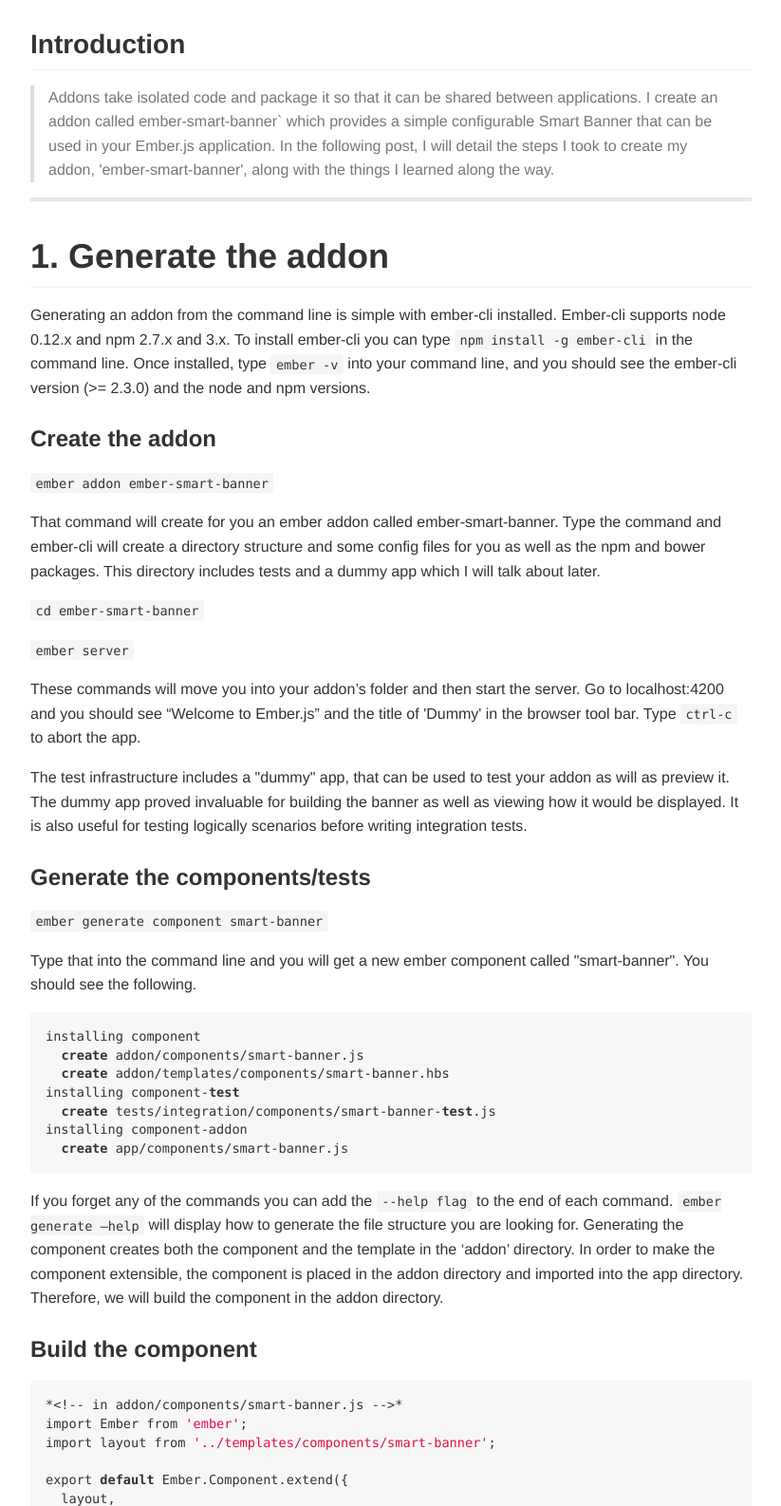
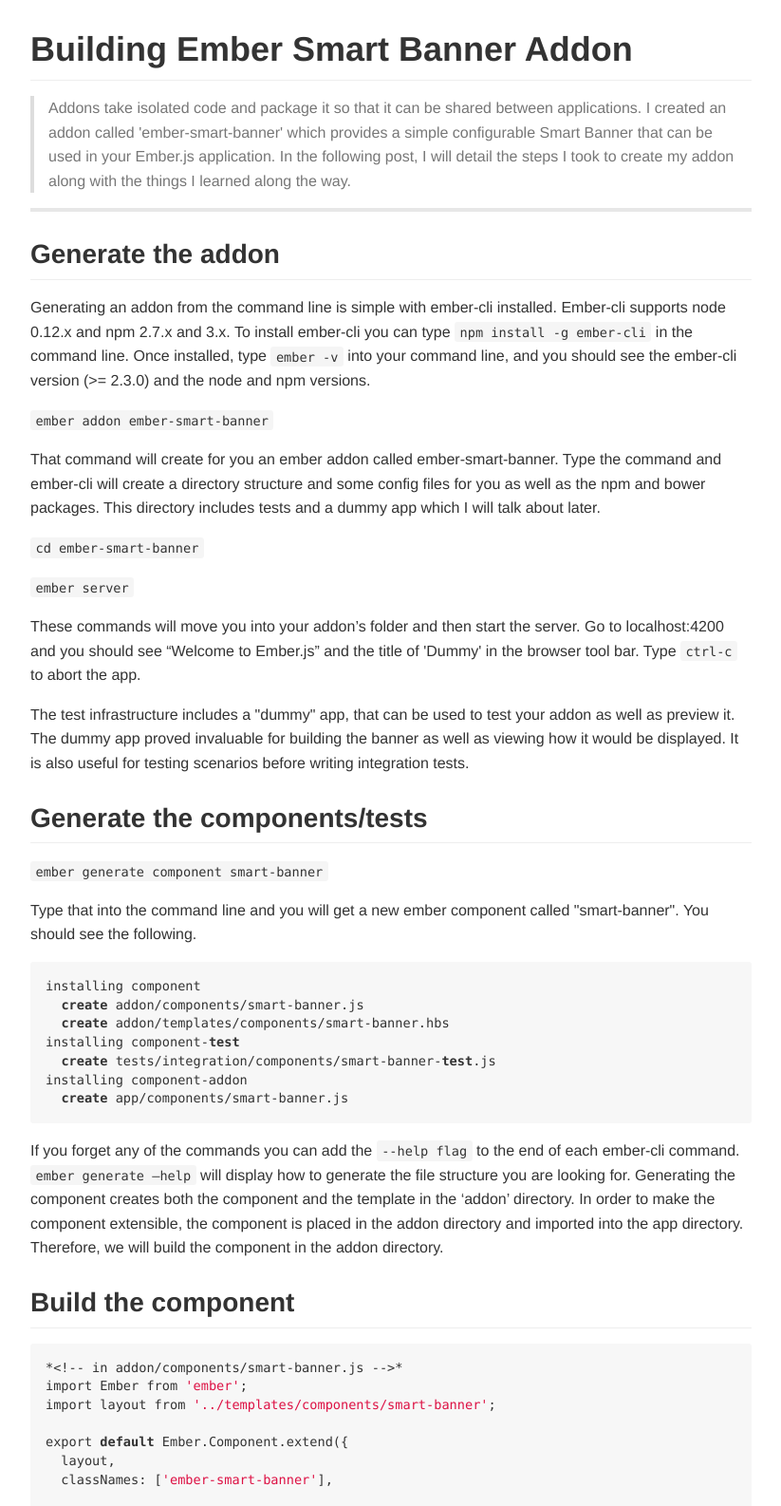
Before and after one commit to TylerJNewman/tylerjnewman.github.io, a plain HTML site: page index.html in a window 1280 px wide. Shown: the top 1586 px of the page at 95% size, without its empty margins (243-1066 px from the left). Drawn offline with Linux system fonts and the light colour scheme.

Commit message:
fix typos

```diff
--- a/index.html
+++ b/index.html
@@ -3,29 +3,28 @@
   <head>
     <meta charset="utf-8">
     <meta name="viewport" content="width=device-width, initial-scale=1, minimal-ui">
-    <title>Introduction</title>
+    <title>Building Ember Smart Banner Addon</title>
     <link type="text/css" rel="stylesheet" href="assets/css/github-markdown.css">
     <link type="text/css" rel="stylesheet" href="assets/css/pilcrow.css">
     <link type="text/css" rel="stylesheet" href="assets/css/hljs-github.min.css"/>
   </head>
   <body>
-    <article class="markdown-body"><h2 id="introduction"><a class="header-link" href="#introduction"></a>Introduction</h2>
+    <article class="markdown-body"><h1 id="building-ember-smart-banner-addon"><a class="header-link" href="#building-ember-smart-banner-addon"></a>Building Ember Smart Banner Addon</h1>
 <blockquote>
-<p>Addons take isolated code and package it so that it can be shared between applications.  I create an addon called ember-smart-banner` which provides a simple configurable Smart Banner that can be used in your Ember.js application. In the following post, I will detail the steps I took to create my addon, &#39;ember-smart-banner&#39;, along with the things I learned along the way.</p>
+<p>Addons take isolated code and package it so that it can be shared between applications.  I created an addon called &#39;ember-smart-banner&#39; which provides a simple configurable Smart Banner that can be used in your Ember.js application. In the following post, I will detail the steps I took to create my addon along with the things I learned along the way.</p>
 </blockquote>
 <hr>
-<h1 id="1-generate-the-addon"><a class="header-link" href="#1-generate-the-addon"></a>1. Generate the addon</h1>
+<h2 id="generate-the-addon"><a class="header-link" href="#generate-the-addon"></a>Generate the addon</h2>
 <p>Generating an addon from the command line is simple with ember-cli installed.  Ember-cli supports node 0.12.x and npm 2.7.x and 3.x.  To install ember-cli you can type <code>npm install -g ember-cli</code> in the command line.  Once installed, type <code>ember -v</code> into your command line, and you should see the ember-cli version
 (&gt;= 2.3.0) and the node and npm versions.</p>
-<h3 id="create-the-addon"><a class="header-link" href="#create-the-addon"></a>Create the addon</h3>
 <p><code>ember addon ember-smart-banner</code></p>
 <p>That command will create for you an ember addon called ember-smart-banner.  Type the command and ember-cli will create a directory structure and some config files for you as well as the npm and bower packages. This directory includes tests and a dummy app which I will talk about later.</p>
 <p><code>cd ember-smart-banner</code></p>
 <p><code>ember server</code></p>
 <p>These commands will move you into your addon’s folder and then start the server. Go to localhost:4200
 and you should see “Welcome to Ember.js” and the title of &#39;Dummy&#39; in the browser tool bar.  Type <code>ctrl-c</code> to abort the app.</p>
-<p>The test infrastructure includes a &quot;dummy&quot; app, that can be used to test your addon as will as preview it. The dummy app proved invaluable for building the banner as well as viewing how it would be displayed. It is also useful for testing logically scenarios before writing integration tests.</p>
-<h3 id="generate-the-components-tests"><a class="header-link" href="#generate-the-components-tests"></a>Generate the components/tests</h3>
+<p>The test infrastructure includes a &quot;dummy&quot; app, that can be used to test your addon as well as preview it. The dummy app proved invaluable for building the banner as well as viewing how it would be displayed. It is also useful for testing scenarios before writing integration tests.</p>
+<h2 id="generate-the-components-tests"><a class="header-link" href="#generate-the-components-tests"></a>Generate the components/tests</h2>
 <p><code>ember generate component smart-banner</code></p>
 <p>Type that into the command line and you will get a new ember component called &quot;smart-banner&quot;.  You should see the following.</p>
 <pre class="hljs"><code>installing component
@@ -34,9 +33,9 @@ and you should see “Welcome to Ember.js” and the title of &#39;Dummy&#39; in
 installing component-<span class="hljs-keyword">test</span>
   <span class="hljs-keyword">create</span> tests/integration/components/smart-banner-<span class="hljs-keyword">test</span>.js
 installing component-addon
-  <span class="hljs-keyword">create</span> app/components/smart-banner.js</code></pre><p>If you forget any of the commands  you can add the <code>--help flag</code> to the end of each command. <code>ember generate —help</code> will display how to generate the file structure you are looking for.
+  <span class="hljs-keyword">create</span> app/components/smart-banner.js</code></pre><p>If you forget any of the commands  you can add the <code>--help flag</code> to the end of each ember-cli command. <code>ember generate —help</code> will display how to generate the file structure you are looking for.
 Generating the component creates both the component and the template in the ‘addon’ directory. In order to make the component extensible, the component is placed in the addon directory and imported into the app directory.  Therefore, we will build the component in the addon directory.</p>
-<h3 id="build-the-component"><a class="header-link" href="#build-the-component"></a>Build the component</h3>
+<h2 id="build-the-component"><a class="header-link" href="#build-the-component"></a>Build the component</h2>
 <pre class="hljs"><code>*&lt;!-- in addon/components/smart-banner.js --&gt;*
 import Ember from <span class="hljs-string">'ember'</span>;
 import layout from <span class="hljs-string">'../templates/components/smart-banner'</span>;
@@ -71,9 +70,9 @@ export <span class="hljs-keyword">default</span> Ember.Component.extend({
   }),
 
 });</code></pre><p>Here is roughly how I began my application.  I started with the parameters that I wanted to be configurable.  I wanted a title, description, and linkText to render based of which Operating System was detected in the browser.</p>
-<h3 id="build-tests-and-finish-component"><a class="header-link" href="#build-tests-and-finish-component"></a>Build tests and finish component</h3>
-<p>I used the dummy app to quickly see if everything was working.  My process was to create integration tests, build the component, and then create more integration tests. As the app grew in complexity, the tests proved invaluable to preventing previously tested functionality from breaking. The breaking tests provided quick feedback, guiding me towards solutions.  Integration testing lets you render your component in a an isolated template      and test individual functionality. I was able to test the rendered state of a component in isolation from the rest of the app.</p>
-<p>An overarching theme of creating an addon is to figure out what to include and what not to include.  Although it may be better to keep the addon minimal, and not include stylesheets, I chose to include stylesheets in order to allow for minimal setup. These stylesheets are still able to overwritten in the project.
+<h2 id="build-tests-and-finish-component"><a class="header-link" href="#build-tests-and-finish-component"></a>Build tests and finish component</h2>
+<p>I used the dummy app to quickly see if everything was working.  My process was to create integration tests, build the component, and then create more integration tests. As the app grew in complexity, the tests proved invaluable in preventing previously tested functionality from breaking. Failing tests provided quick feedback and guided me towards solutions.  Integration testing lets you render your component in a an isolated template and test individual functionality. I was able to test the rendered state of a component in isolation from the rest of the app.</p>
+<p>The struggle of creating an addon is to figure out what to include and what not to include.  Although it may be better to keep the addon minimal, and not include stylesheets, I chose to include stylesheets in order to allow for minimal setup. These stylesheets are still able to overwritten in the project.
 I chose to put the CSS Style sheets in the vendor folder and import the them the index.js included(). I did this for convenience, but there may be a more effective way. I initially tried to put it in <code>addon/styles/app.css</code>, but I ran into some trouble. For more on this issue, see <a href="https://github.com/ember-cli/ember-cli/issues/2258">https://github.com/ember-cli/ember-cli/issues/2258</a>.</p>
     </article>
   </body>
```
